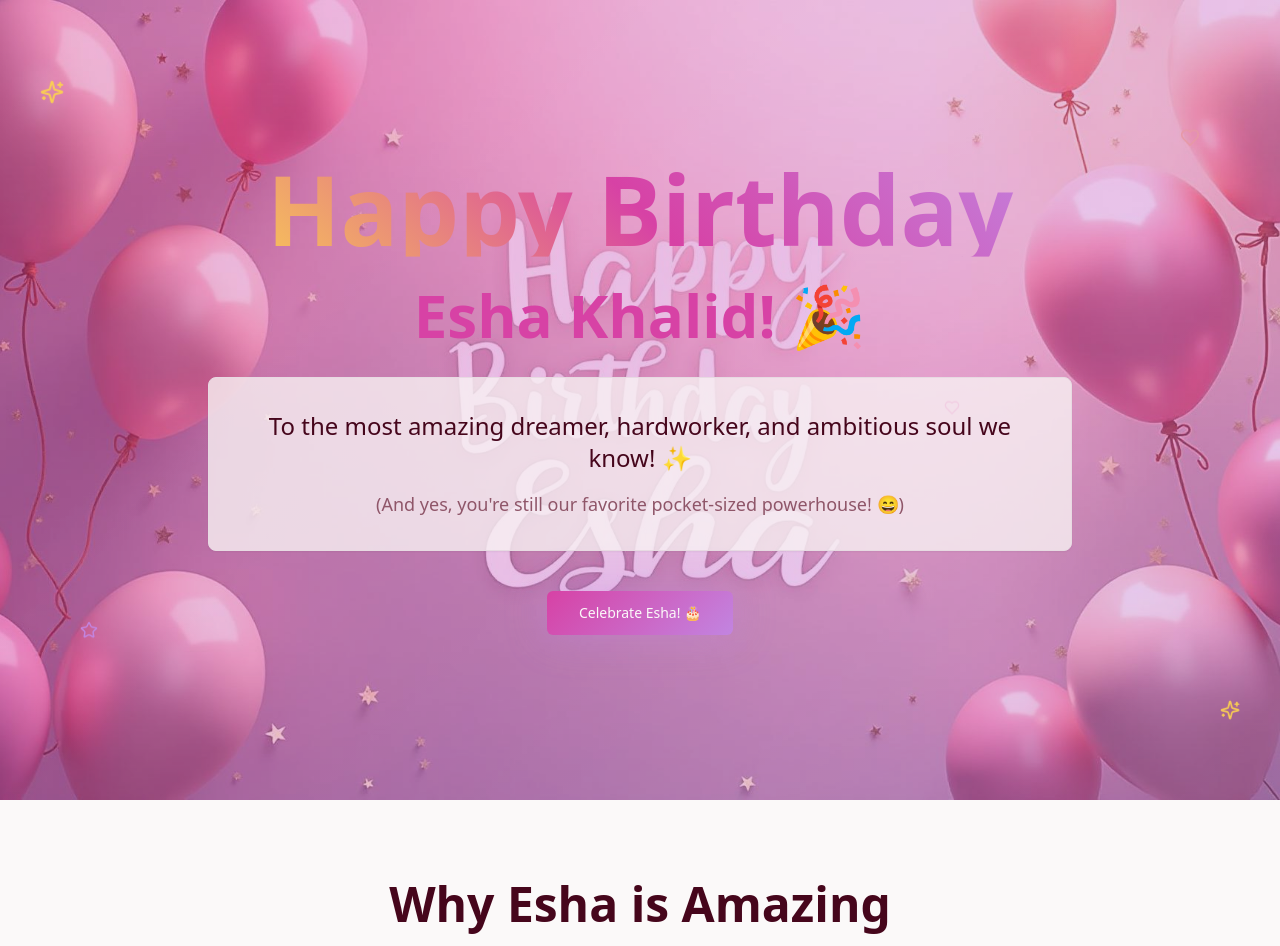
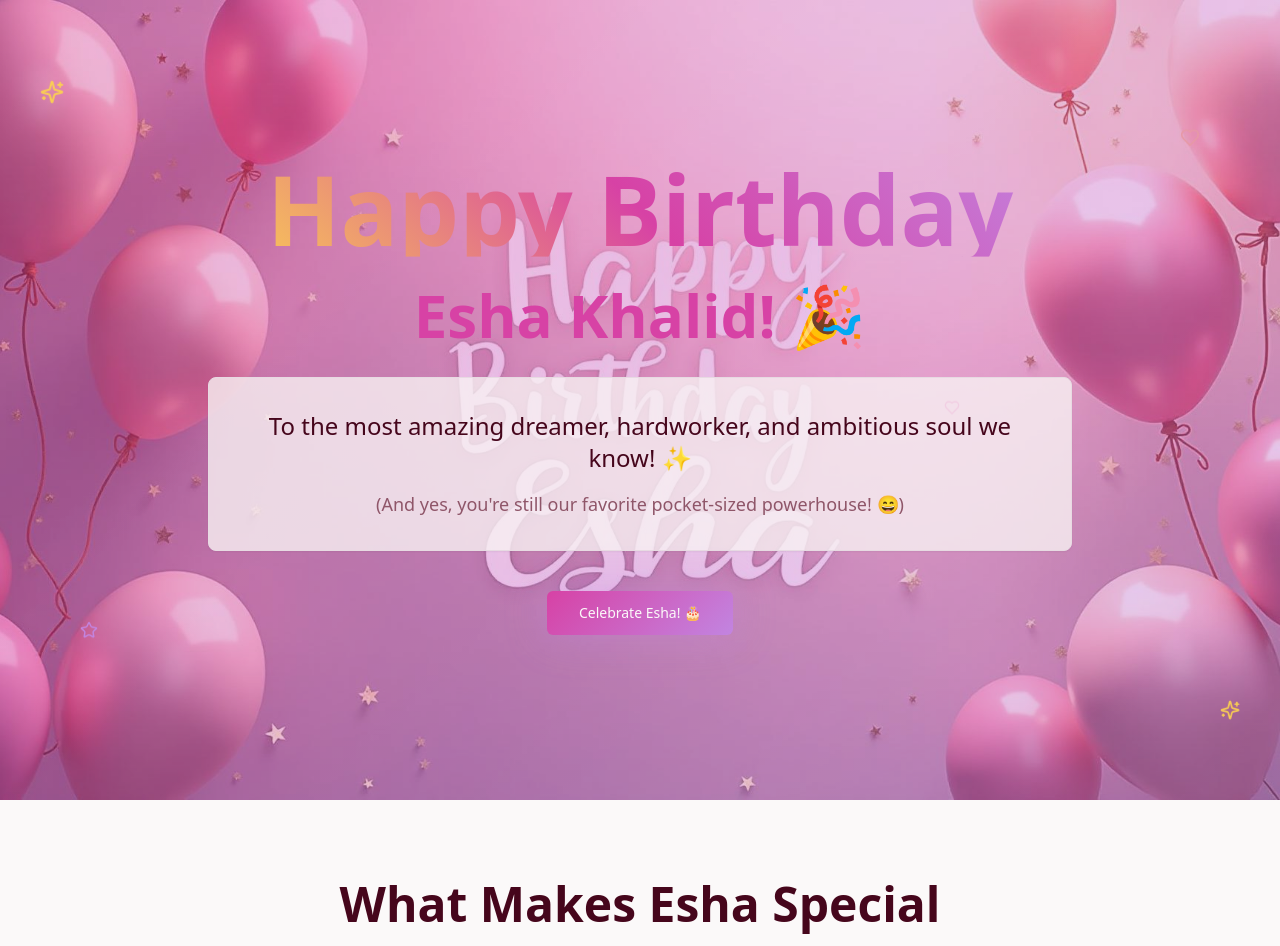
Before and after one commit to MBIlalsheikh05/Birthday-Wish-Website, a React (Vite) app: page / in a window 1280 px wide. Shown: the top 946 px of the page. Built offline with nearby package versions, Linux system fonts and the light colour scheme.

Commit message:
Update content
Change the content of the selected element.

```diff
--- a/src/components/QualitiesSection.tsx
+++ b/src/components/QualitiesSection.tsx
@@ -53,7 +53,7 @@ const QualitiesSection = () => {
       <div className="max-w-6xl mx-auto">
         <div className="text-center mb-16">
           <h2 className="text-4xl md:text-5xl font-bold text-foreground mb-4">
-            Why Esha is Amazing
+            What Makes Esha Special
           </h2>
           <p className="text-xl text-muted-foreground">
             Here's what makes our birthday girl so special! ✨
```
